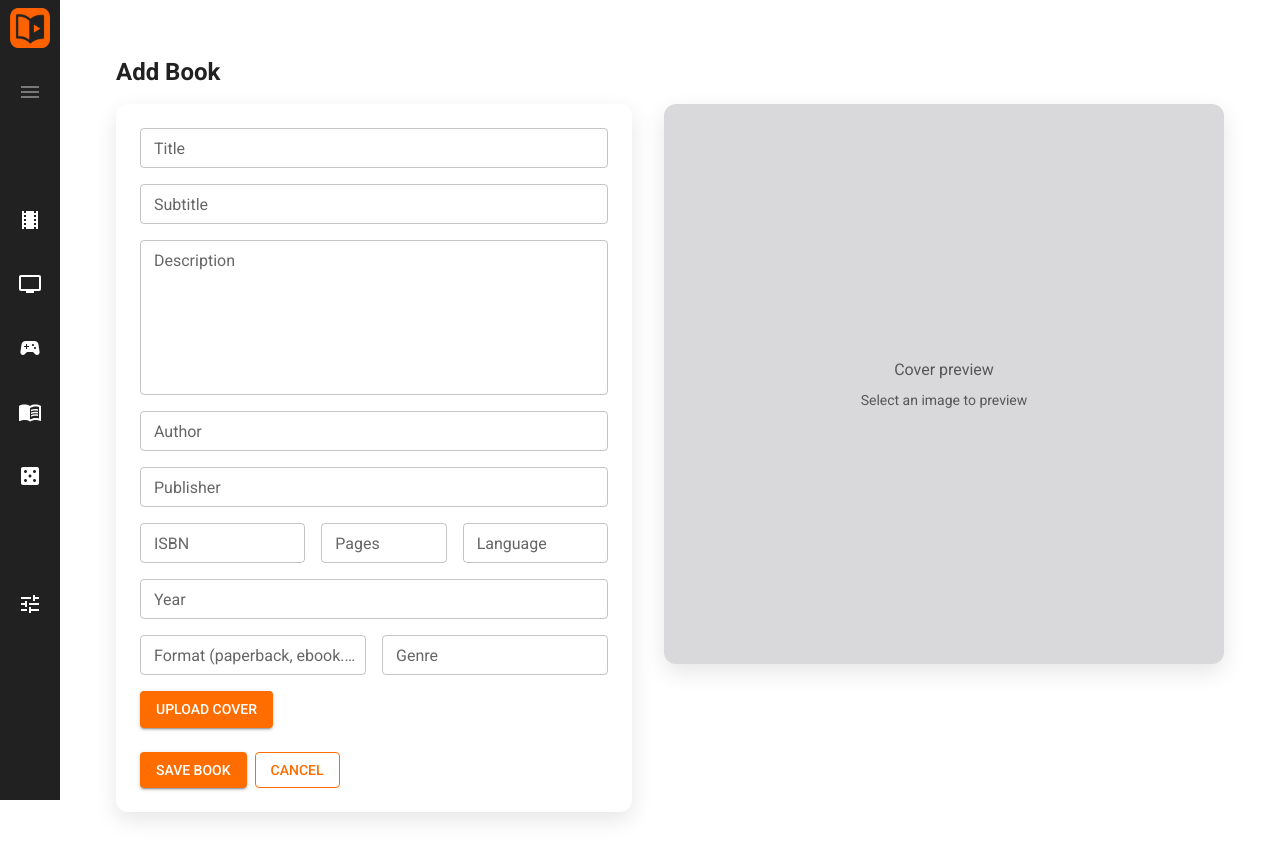
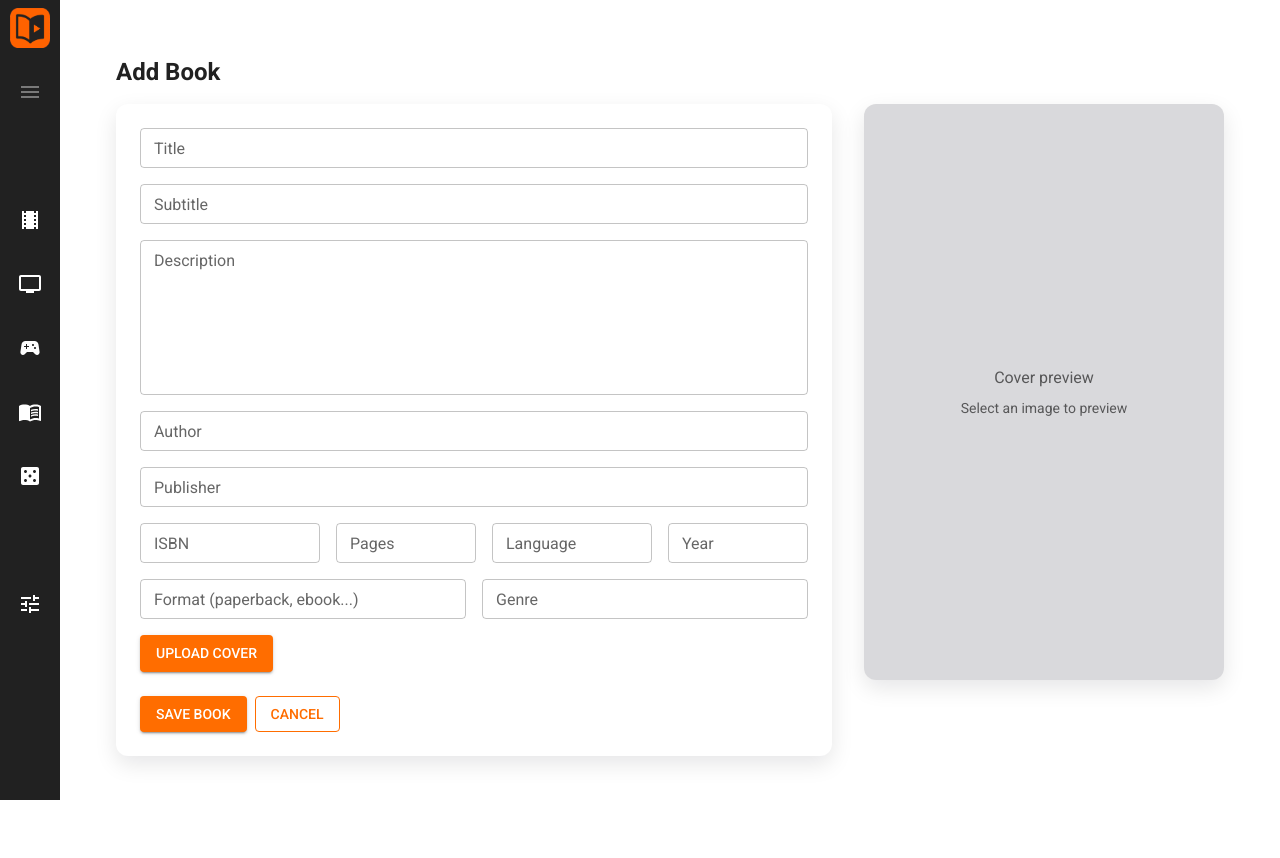
Before and after one commit to KevinDeVijlder/MediaLedger, a React app in the folder frontend/: page /books/add in a window 1280 px wide. Shown: the top 858 px of the page. After the commit the page ends 812 px from the top, so only its background shows below. Built offline with nearby package versions, Linux system fonts and the light colour scheme; some icons are missing; the HTML template or start-up script is replaced by a standard one.

Commit message:
edited book display and add form

```diff
--- a/frontend/src/components/displays/book/AddBook.jsx
+++ b/frontend/src/components/displays/book/AddBook.jsx
@@ -108,6 +108,7 @@ export default function AddBook() {
           display: "flex",
           gap: { xs: 2, md: 4 },
           flexDirection: { xs: "column", md: "row" },
+          alignItems: "stretch", // 👈 key line
         }}
       >
         {/* FORM */}
@@ -243,9 +244,7 @@ export default function AddBook() {
                 type="file"
                 accept="image/*"
                 hidden
-                onChange={(e) =>
-                  setImageFile(e.target.files?.[0] ?? null)
-                }
+                onChange={(e) => setImageFile(e.target.files?.[0] ?? null)}
               />
             </Button>
 
@@ -254,7 +253,11 @@ export default function AddBook() {
                 <Typography variant="body2" sx={{ color: "text.secondary" }}>
                   {imageFile.name}
                 </Typography>
-                <IconButton size="small" onClick={handleRemoveImage} sx={{ color: ACCENT }}>
+                <IconButton
+                  size="small"
+                  onClick={handleRemoveImage}
+                  sx={{ color: ACCENT }}
+                >
                   <Delete fontSize="small" />
                 </IconButton>
               </>
@@ -292,12 +295,12 @@ export default function AddBook() {
         </Box>
 
         {/* PREVIEW */}
-        <Box sx={{ width: { xs: "100%", md: 560 } }}>
+        <Box sx={{ width: { xs: "100%", md: 360 }, maxWidth: "100%" }}>
           <Box
             sx={{
               position: "relative",
               width: "100%",
-              paddingTop: "100%",
+              paddingTop: "160%",
               borderRadius: 3,
               overflow: "hidden",
               bgcolor: "rgba(2,6,23,0.15)",
@@ -320,7 +323,10 @@ export default function AddBook() {
                   <Typography sx={{ color: "text.secondary" }}>
                     Cover preview
                   </Typography>
-                  <Typography variant="body2" sx={{ color: "text.secondary", mt: 1 }}>
+                  <Typography
+                    variant="body2"
+                    sx={{ color: "text.secondary", mt: 1 }}
+                  >
                     Select an image to preview
                   </Typography>
                 </Box>
--- a/frontend/src/components/displays/book/Book.jsx
+++ b/frontend/src/components/displays/book/Book.jsx
@@ -11,10 +11,10 @@ import {
 import { useNavigate } from "react-router-dom";
 import { useApp } from "../../../AppContext";
 
-import PersonIcon from "@mui/icons-material/Person";
-import FactoryIcon from "@mui/icons-material/Factory";
+import CreateIcon from "@mui/icons-material/Create";
 import MenuBookIcon from "@mui/icons-material/MenuBook";
 import TranslateIcon from "@mui/icons-material/Translate";
+import LocalLibraryIcon from "@mui/icons-material/LocalLibrary";
 
 export default function Books() {
   const API = "http://localhost:3001";
@@ -113,7 +113,14 @@ function BookCard({ item, api, onClick }) {
       }}
     >
       {/* COVER */}
-      <Box sx={{ width: "100%", paddingTop: "100%", position: "relative", bgcolor: "grey.100" }}>
+      <Box
+        sx={{
+          width: "100%",
+          paddingTop: "160%",
+          position: "relative",
+          bgcolor: "grey.100",
+        }}
+      >
         {item.cover_url ? (
           <Box
             sx={{
@@ -122,6 +129,7 @@ function BookCard({ item, api, onClick }) {
               backgroundImage: `url(${api}/${item.cover_url})`,
               backgroundSize: "cover",
               backgroundPosition: "center",
+              boxShadow: "inset 0 0 0 1px rgba(0,0,0,0.05)",
             }}
           />
         ) : (
@@ -172,13 +180,13 @@ function BookCard({ item, api, onClick }) {
         )}
 
         <Typography variant="body2" color="text.secondary" sx={{ mt: 0.5 }}>
-          <PersonIcon sx={{ verticalAlign: "middle", mr: 1 }} />
+          <CreateIcon sx={{ verticalAlign: "middle", mr: 1 }} />
           {item.author}
         </Typography>
 
         {item.publisher && (
           <Typography variant="body2" color="text.secondary" sx={{ mt: 0.5 }}>
-            <FactoryIcon sx={{ verticalAlign: "middle", mr: 1 }} />
+            <LocalLibraryIcon sx={{ verticalAlign: "middle", mr: 1 }} />
             {item.publisher}
           </Typography>
         )}
```
